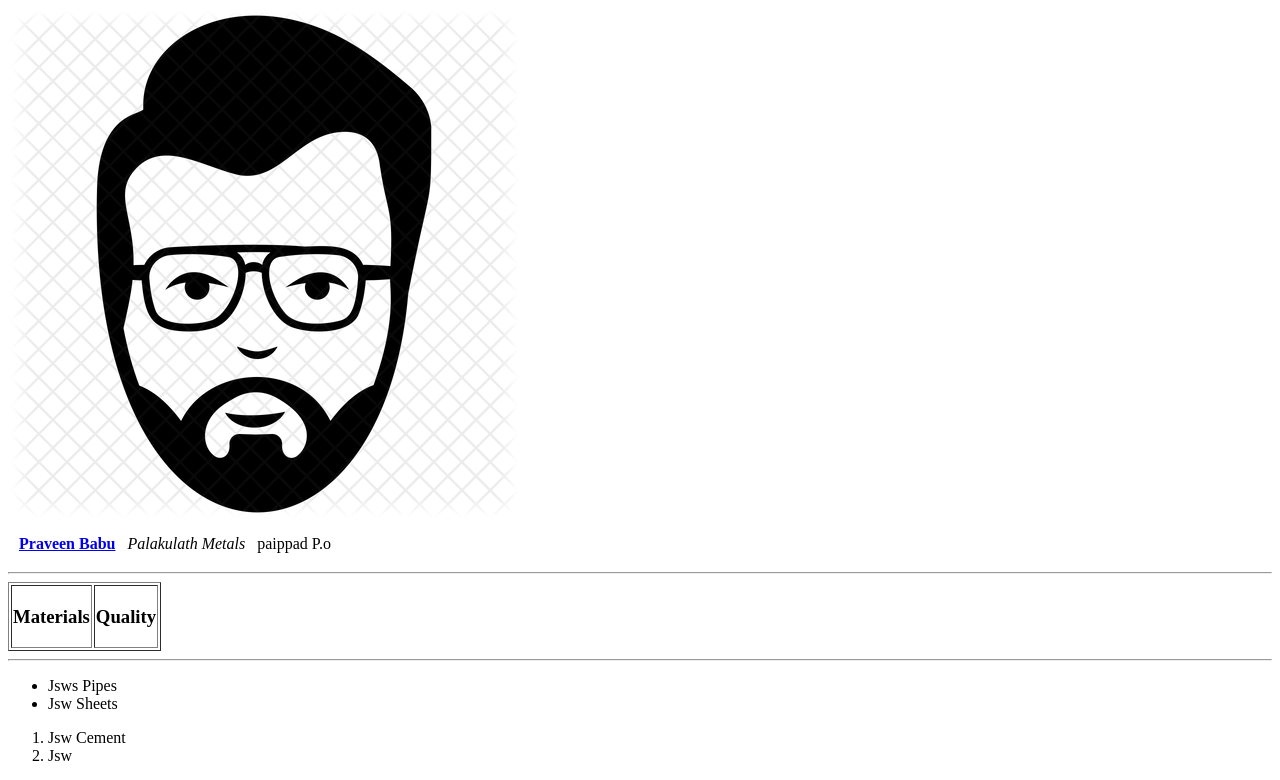
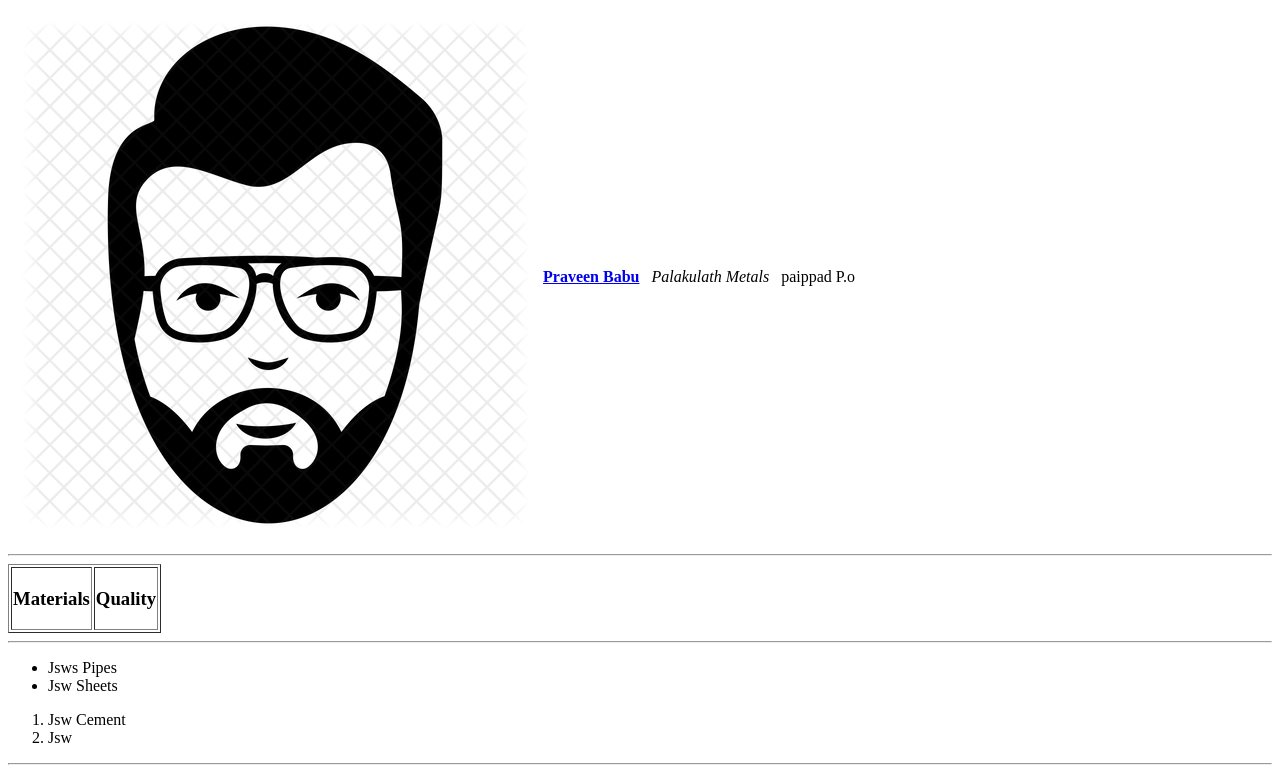
Before and after one commit to Gamertoon/Praveen, a plain HTML site: page index.html in a window 1280 px wide. Shown: the top 780 px of the page. Drawn offline with Linux system fonts and the light colour scheme.

Commit message:
Update index.html

```diff
--- a/index.html
+++ b/index.html
@@ -7,7 +7,7 @@
 <body>
   <table cellspacing ="10">
     <tr>
-      <img src="Praveen/images/res.png" alt="Praveen">
+      <td><img src="Praveen/images/res.png" alt="Praveen"></td>
       <td><strong><a href="palakulam.html">Praveen Babu</a></strong></td>
       <td><em>Palakulath Metals</em></td>
       <td>paippad P.o</td>
```
